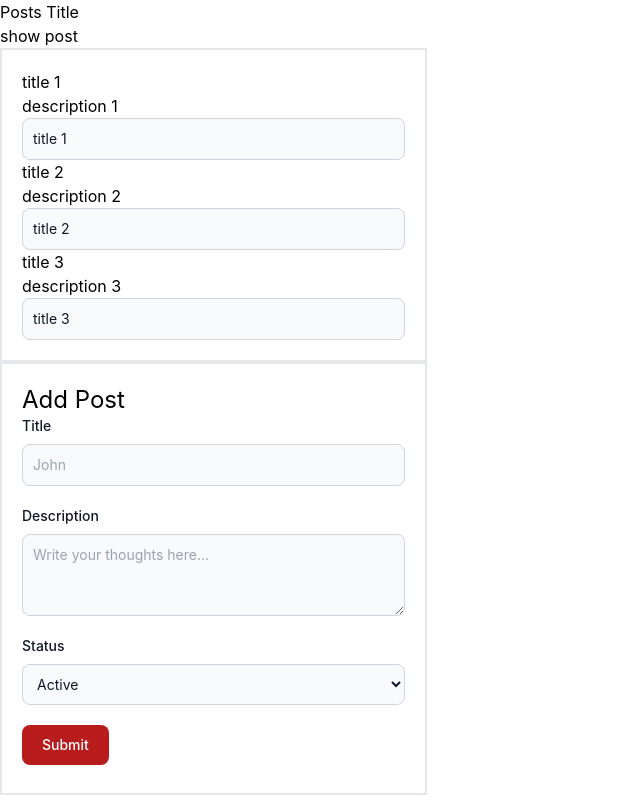
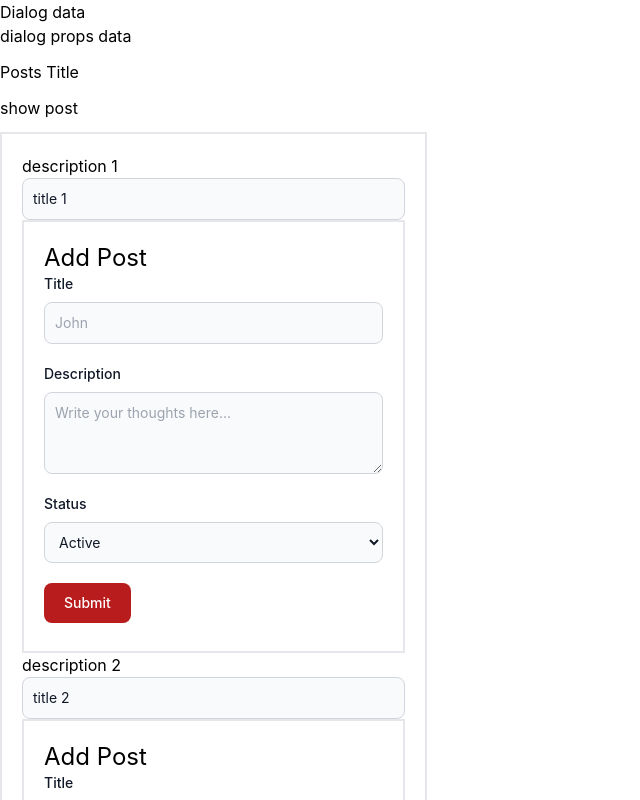
Before and after one commit to shiyas03/react-app, a React (Create React App) app: page / in a window 1280 px wide. Shown: the top 800 px of the page, without its empty margins (0-640 px from the left). Built offline with nearby package versions, Linux system fonts and the light colour scheme.

Commit message:
Using Composition Model to reuse code between components using props.children

```diff
--- a/src/components/add-post/add-post.js
+++ b/src/components/add-post/add-post.js
@@ -21,7 +21,7 @@ class AddPost extends Component {
 
     render() {
         return (
-            <div className="p-5 w-1/3 border-2">
+            <div className="p-5 w-full border-2">
                 <h2 className="text-2xl">Add Post</h2>
                 <form className="space-y-5" onSubmit={this.addPostHandler}>
                     <div>
--- /dev/null
+++ b/src/components/dialog/dialog.js
@@ -0,0 +1,14 @@
+import { Component} from 'react'
+
+class Dialog extends Component {
+    render() {
+        return (
+            <div>
+                <div>Dialog data</div>
+                <div>{this.props.children}</div>
+            </div>
+        )
+    }
+}
+
+export default Dialog;
--- a/src/components/posts/posts.js
+++ b/src/components/posts/posts.js
@@ -1,14 +1,15 @@
 import { Component } from 'react'
 import SinglePost from '../single-post/single-post';
 import AddPost from '../add-post/add-post';
+import Dialog from '../dialog/dialog'
 
 class Posts extends Component {
 
     state = {
         posts: [
-            { id:'1', title: 'title 1', description: 'description 1' },
-            { id:'2', title: 'title 2', description: 'description 2' },
-            { id:'3', title: 'title 3', description: 'description 3' },
+            { id: '1', title: 'title 1', description: 'description 1' },
+            { id: '2', title: 'title 2', description: 'description 2' },
+            { id: '3', title: 'title 3', description: 'description 3' },
         ],
         postTitle: 'Posts Title',
         showPost: false
@@ -52,7 +53,9 @@ class Posts extends Component {
             <div className="p-5 w-1/3 border-2">{
                 this.state.posts.map((post, i) => {
                     return (
-                        <SinglePost key={post.id} title={post.title} titleChange={this.changeTitleHandler.bind(this, post.id)} description={post.description} />
+                        <SinglePost key={post.id} description={post.description} addPost={<AddPost />} >
+                            <input type="text" value={post.title} onChange={this.changeTitleHandler.bind(this, post.id)} className="bg-gray-50 border border-gray-300 text-gray-900 text-sm rounded-lg focus:ring-blue-500 focus:border-blue-500 block w-full p-2.5" placeholder="John" required />
+                        </SinglePost>
                     )
                 })}
             </div>
@@ -81,7 +84,11 @@ class Posts extends Component {
         // }
 
         return (
-            <div className=''>
+            <div className='space-y-3'>
+
+                <Dialog>
+                    <div>dialog props data</div>
+                </Dialog>
                 <div>{this.state.postTitle}</div>
                 <button onClick={this.toggleHandler}>{this.state.showPost ? 'hide post' : 'show post'}</button>
                 {/* <button onClick={this.updateTitleHandler.bind(this, 'modified 1')}>update</button> <br />
@@ -97,6 +104,8 @@ class Posts extends Component {
 
                 {this.getPosts()}
                 <AddPost />
+
+
             </div>
 
         )
--- a/src/components/single-post/single-post.js
+++ b/src/components/single-post/single-post.js
@@ -4,11 +4,11 @@ class SinglePost extends Component {
     render() {
         return (
             <div>
-                <div>{this.props.title}</div>
                 <div>{this.props.description}</div>
                 <div>
-                    <input type="text" value={this.props.title} onChange={this.props.titleChange} className="bg-gray-50 border border-gray-300 text-gray-900 text-sm rounded-lg focus:ring-blue-500 focus:border-blue-500 block w-full p-2.5" placeholder="John" required />
+                    {this.props.children}
                 </div>
+                <div>{this.props.addPost}</div>
             </div>
         )
     }
```
